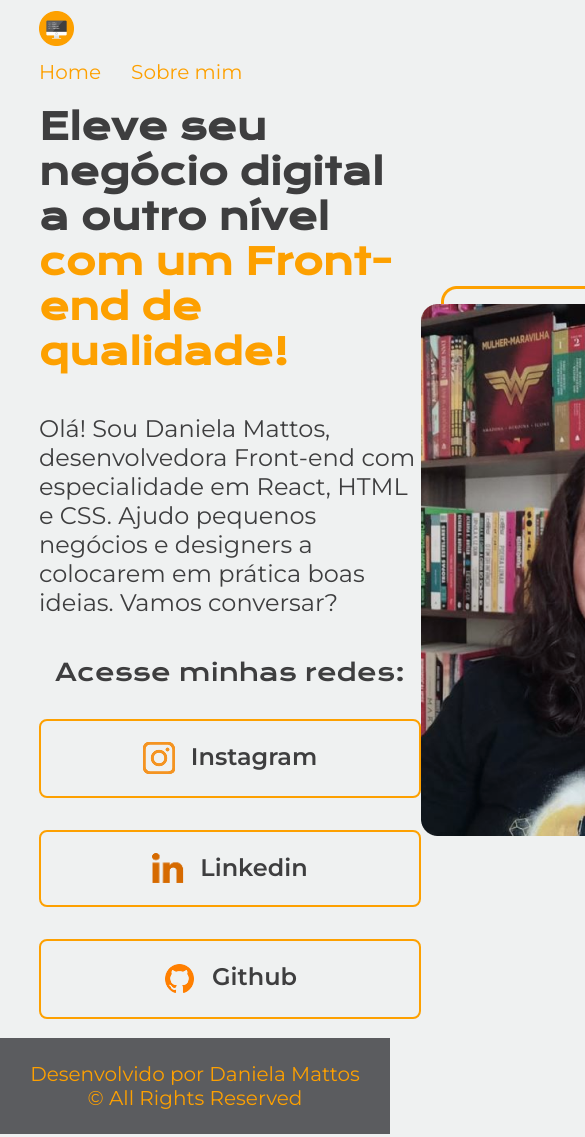
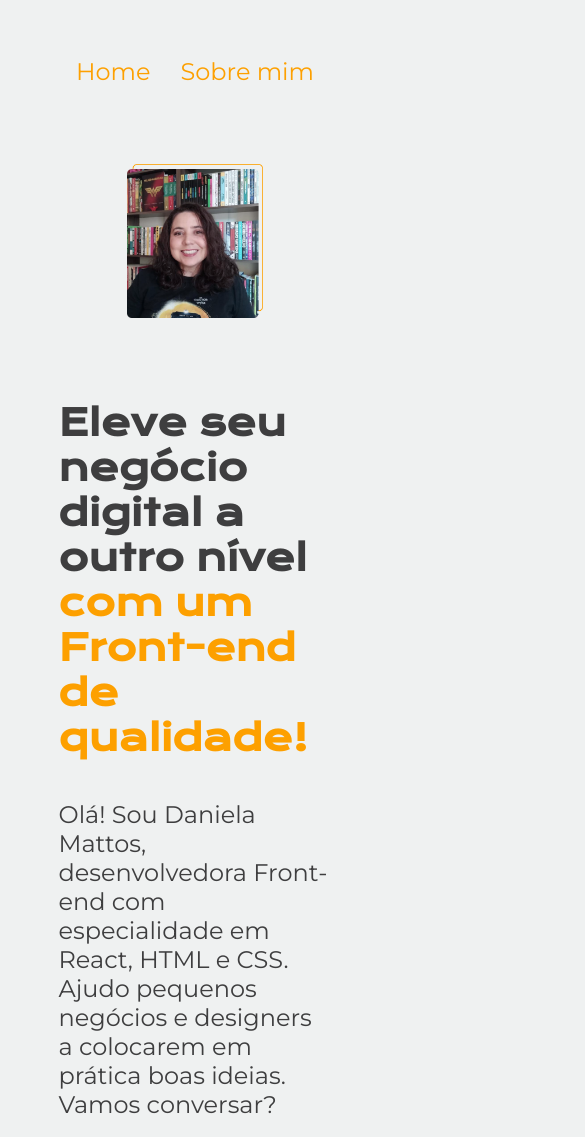
Before and after one commit to daniela-mattos/ONE_Alura_portfolio, a plain HTML site: page Portifolio-HTML-e-CSS/index.html in a window 390 px wide. Shown: the top 1137 px of the page, 585 px wide, since content can reach past the window. Drawn offline with nearby package versions, Linux system fonts and the light colour scheme.

Commit message:
tornando responsivo

```diff
--- a/Portifolio-HTML-e-CSS/css/style.css
+++ b/Portifolio-HTML-e-CSS/css/style.css
@@ -6,8 +6,8 @@
     --cor-terciaria :#FDA000;
     --cor-hover: #5B5C5F;
 
-    --fonte-titulos: "Krona One", sans-serif;
-    --fonte-paragrafo: "Montserrat", sans-serif;
+    --fonte-titulos: "Krona One", sans-serif;;
+    --fonte-paragrafo: "Montserrat", sans-serif;;
 }
 
 * {
@@ -39,7 +39,7 @@ body {
 
 .cabecalho__menu__link {
     font-family: var(--fonte-paragrafo);
-    font-size: 20px;
+    font-size: 1.5rem;
     font-weight: 24px;
     color: var(--cor-terciaria);
     text-decoration: none;
@@ -60,18 +60,22 @@ a {
     display: flex;
     align-items: center;
     justify-content: space-between;
+    gap: 82px;
+}
 
+.apresentacao__imagem {
+    width: 50%;
 }
 
 .apresentacao__conteudo {
-    width: 615px;
+    width: 50%;
     display: flex;
     flex-direction: column;
     gap: 40px;
 }
 
 .apresentacao__conteudo__titulo {
-    font-size: 36px;
+    font-size: 2.25rem;
     font-family: var(--fonte-titulos);
 }
 .destaqueTitulo {
@@ -86,7 +90,7 @@ a {
 
 .meio-texto {
     text-decoration: none;
-    color: var(--cor-secundaria);
+    color: var(--cor-secundaria)
 }
 
 .meio-texto:hover {
@@ -105,19 +109,19 @@ a {
 .apresentacao__links__subtitulo {
     font-family: var(--fonte-titulos);
     font-weight: 400;
-    font-size: 24px;
+    font-size: 1.5rem;
 }
 
-.apresentacao__links__link {
+.apresentacao__links__navegacao {
     display: flex;
     justify-content: center;
     gap: 16px;
     border: 2px solid var(--cor-terciaria);
     font-family: var(--fonte-paragrafo);
     font-weight: 600;
-    font-size: 24px;
+    font-size: 1.5rem;
     color: var(--cor-secundaria);
-    width: 378px;
+    width: 50%;
     text-align: center;
     border-radius: 8px;
     padding: 21.5px 0;
@@ -135,6 +139,32 @@ a {
     text-align: center;
     padding: 24px;
     font-family: var(--fonte-paragrafo);
-    font-size: 20px;
+    font-size: 1.5rem;
     font-weight: 400;
 }
+
+@media (max-width: 1200px) {
+    #img-topo {
+        width: 0%;
+        padding-bottom: 0;
+        margin: 0%;
+    }
+
+    .cabecalho {
+        padding: 10%;
+    }
+
+    .cabecalho__menu {
+        justify-content: center;
+    }
+
+    .apresentacao {
+        padding: 5%;
+        flex-direction: column-reverse;
+    }
+
+    .apresentacao__conteudo {
+        width: auto;
+    }
+
+}
--- a/Portifolio-HTML-e-CSS/index.html
+++ b/Portifolio-HTML-e-CSS/index.html
@@ -25,17 +25,17 @@
             <div class="apresentacao__links">
                 <h2 class="apresentacao__links__subtitulo">Acesse minhas redes: </h2>
 
-                <a href="https://instagram.com/danielamattos" class="apresentacao__links__link" target="_blank">
+                <a href="https://instagram.com/danielamattos" class="apresentacao__links__navegacao" target="_blank">
                     <img src="./assets/instagram.png" alt="Instagram">
                     Instagram
                 </a>
 
-                <a href="https://www.linkedin.com/in/danimattos/" class="apresentacao__links__link" target="_blank">
+                <a href="https://www.linkedin.com/in/danimattos/" class="apresentacao__links__navegacao" target="_blank">
                     <img src="./assets/linkedin.png" alt="Linkedin" width="32">
                     Linkedin
                 </a>
 
-                <a href="https://github.com/daniela-mattos/" class="apresentacao__links__link" target="_blank">
+                <a href="https://github.com/daniela-mattos/" class="apresentacao__links__navegacao" target="_blank">
                     <img src="./assets/github.png" alt="Github" width="33" >
                     Github
                 </a>
@@ -44,7 +44,7 @@
 
         </section>
 
-        <img src="/assets/perfil.png" alt="Minha foto em frente a uma estante cheia de livros, estou sorrindo, os cabelos soltos até os ombros, eles são ondulados, castanhos. Estou sorrindo, uso uma camiseta de Doctor Who.">
+        <img src="/assets/perfil.png" class="apresentacao__imagem" alt="Minha foto em frente a uma estante cheia de livros, estou sorrindo, os cabelos soltos até os ombros, eles são ondulados, castanhos. Estou sorrindo, uso uma camiseta de Doctor Who.">
 
     </main>
 
```
Also changed, not shown: Portifolio-HTML-e-CSS/about.html (+1 -1 lines).
